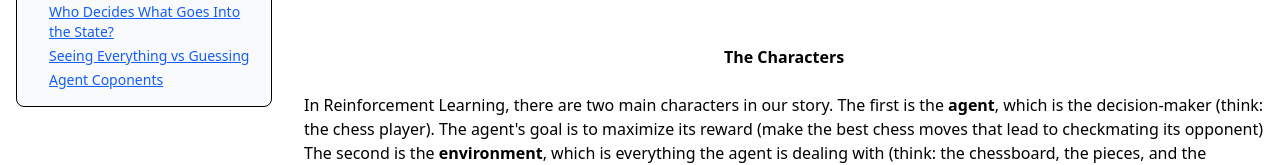
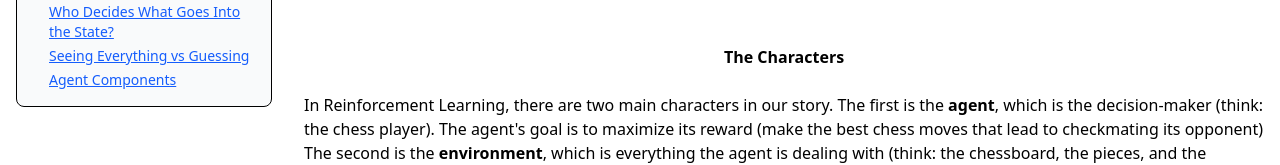
Before and after one commit to WilliamGiammona/learning-ai, a Next.js app: page /reinforcement-learning in a window 1280 px wide. Shown: the part 272-437 px from the top of the page. Built offline with nearby package versions, Linux system fonts and the light colour scheme.

Commit message:
continuing introduction

```diff
--- a/app/reinforcement-learning/page.tsx
+++ b/app/reinforcement-learning/page.tsx
@@ -64,7 +64,7 @@ export default function ReinforcementLearningPage() {
                       href="#agent-components"
                       className="text-blue-600 hover:text-blue-800 underline block"
                     >
-                      Agent Coponents
+                      Agent Components
                     </a>
                   </li>
                 </ul>
```
